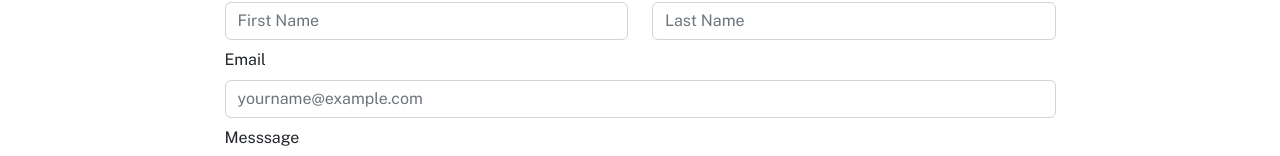
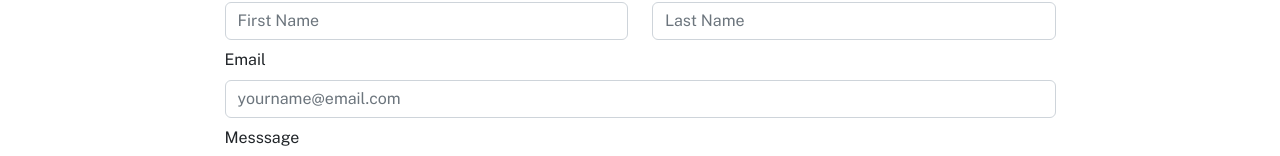
Before and after one commit to Kathalysth/task2, a React (Vite) app: page /contact in a window 1280 px wide. Shown: the part 156-312 px from the top of the page. Built offline with nearby package versions, Linux system fonts and the light colour scheme.

Commit message:
fix: contact email placeholder fix

```diff
--- a/src/pages/Contact.jsx
+++ b/src/pages/Contact.jsx
@@ -35,7 +35,7 @@ const Contact = () => {
                 name="email"
                 id="email"
                 type="email"
-                placeholder="yourname@example.com"
+                placeholder="yourname@email.com"
               />
             </Col>
           </Row>
```
